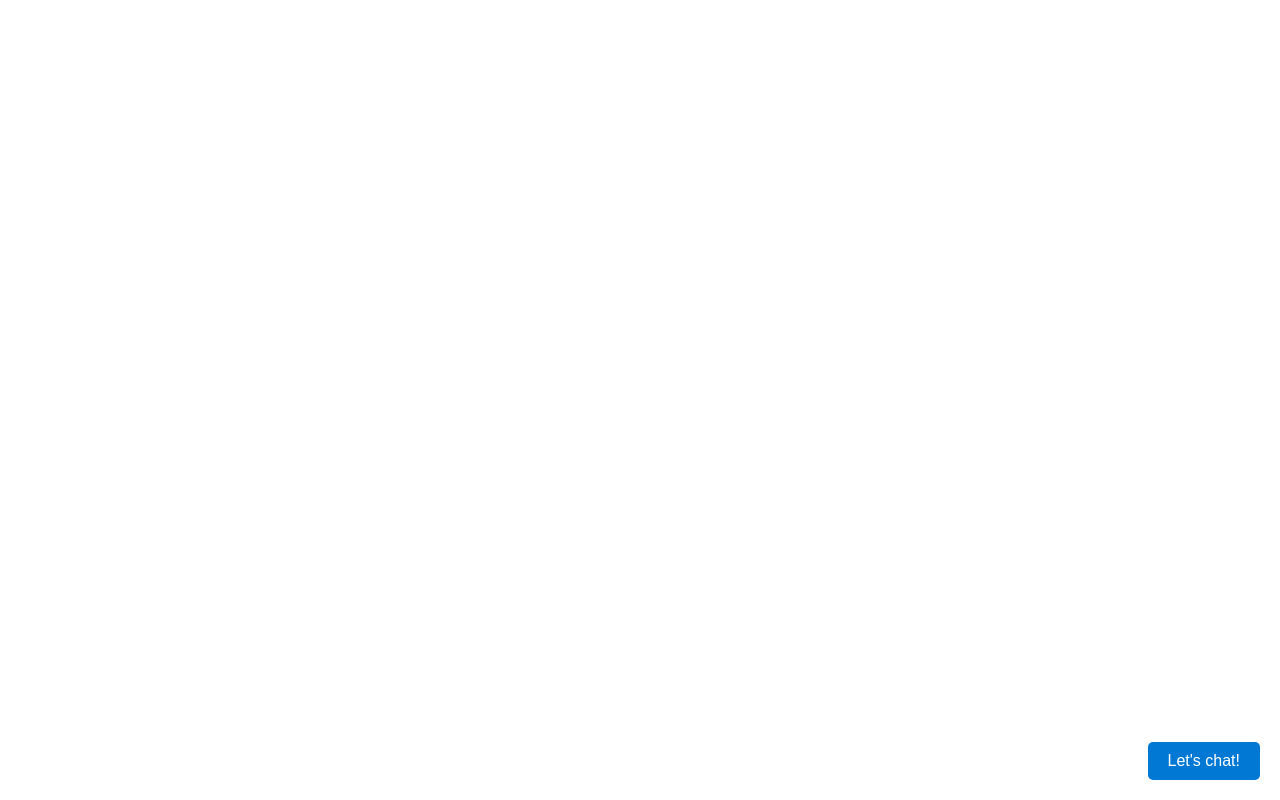
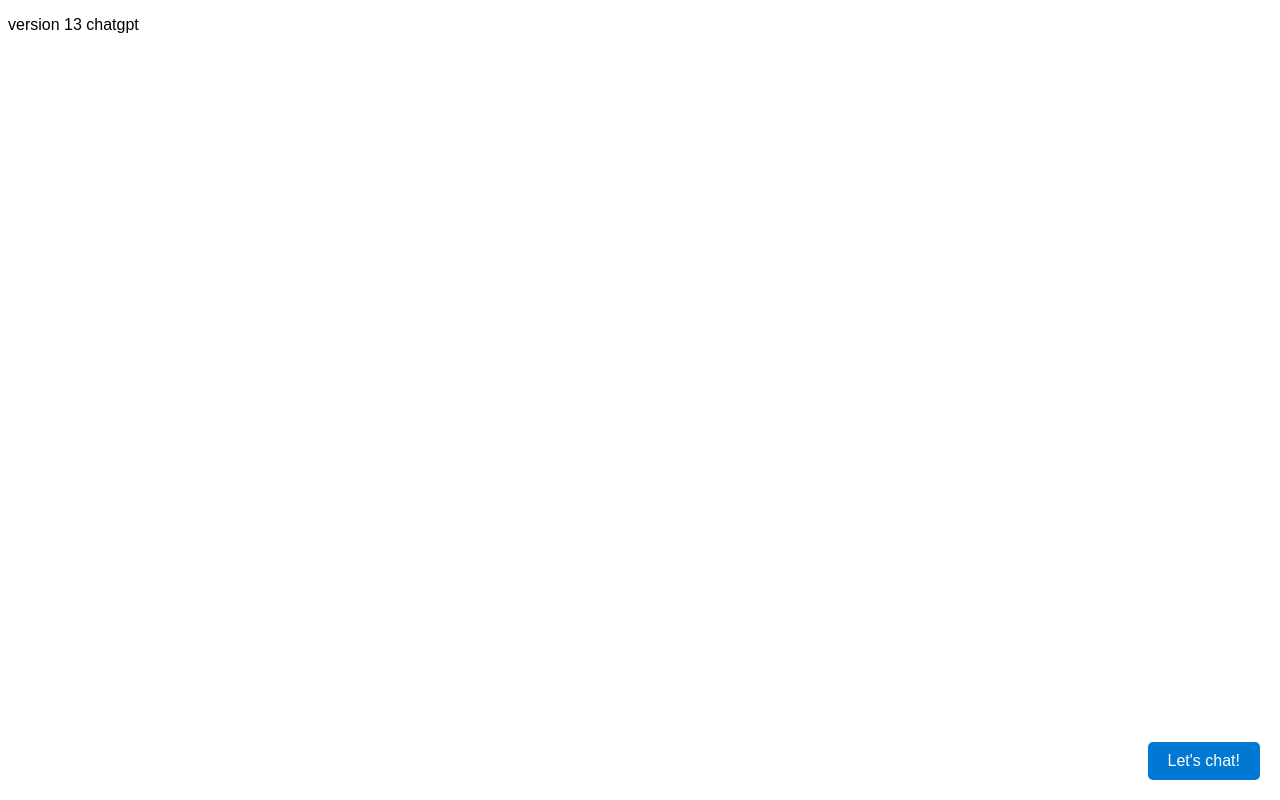
Before and after one commit to JuanGabrielTerrazasSarmiento/JuanGabrielTerrazasSarmiento.github.io, a plain HTML site: page olark.html in a window 1280 px wide. Drawn offline with Linux system fonts and the light colour scheme.

Commit message:
Update olark.html

```diff
--- a/olark.html
+++ b/olark.html
@@ -98,5 +98,6 @@
             console.log(`Loaded Olark group: ${groupCode}`);
         }
     </script>
+    <p>version 13 chatgpt</p>
 </body>
 </html>
```
